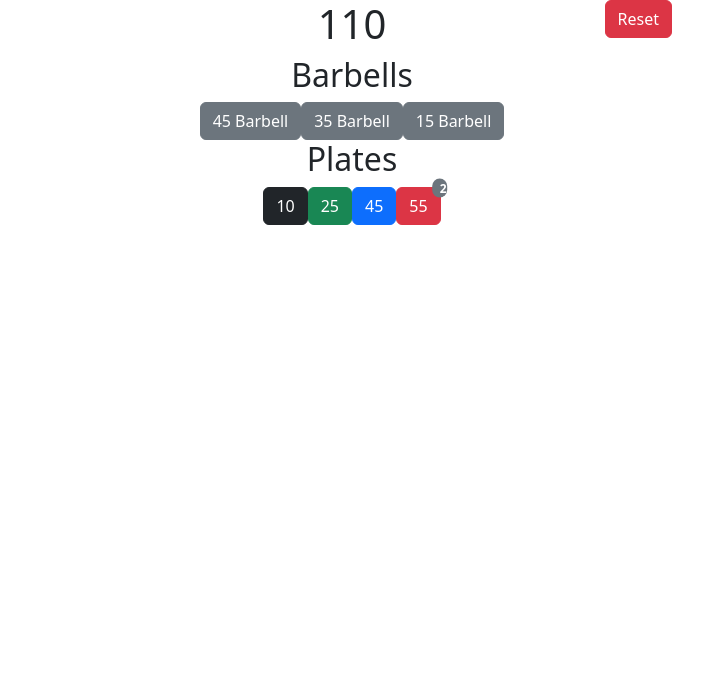
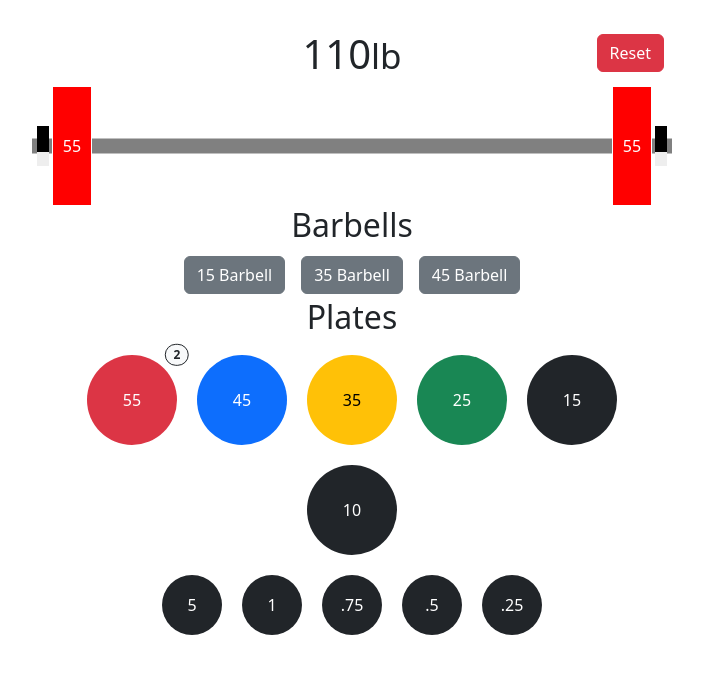
Before and after one commit to nikibrown/next-barbell-calculator, a Next.js app: page / in a window 1280 px wide. Both pictures are taken after a click on the button "55". Shown: the top 674 px of the page, without its empty margins (288-991 px from the left). Built offline with nearby package versions, Linux system fonts and the light colour scheme.

Commit message:
i changed alot of things haha

```diff
--- /dev/null
+++ b/components/Barbell.js
@@ -0,0 +1,36 @@
+import { useState, useEffect } from "react";
+export default function Barbell({weightNum, onPress, disableBarbell, reset, setReset}) {
+
+	const [checked, setChecked] = useState(false)
+
+    const updateChecked = () => {
+        if (!disableBarbell) {
+            setChecked(true)
+        }
+	}
+
+    useEffect(() => {
+        if(reset){
+            setChecked(false)
+            setReset(false)
+        }
+      }, [reset]);
+
+    return (
+        <span
+			style={{display: "inline-block"}}
+			onClick={updateChecked}
+		>
+            <button
+                type="button"
+                className="btn btn-secondary"
+                onClick={onPress}
+                disabled={disableBarbell}
+            >
+
+                { checked ? "✔" : ""} {weightNum} Barbell
+
+            </button>
+        </span>
+    )
+}
--- /dev/null
+++ b/components/Plate.js
@@ -0,0 +1,42 @@
+import { useState, useEffect } from "react";
+
+export default function Plate({weightNum, onPress, classNames, reset, setReset }) {
+	const [plateCount, setPlateCount] = useState(0)
+	let noZeroWeightNum = weightNum.toString()
+	noZeroWeightNum = noZeroWeightNum.replace("0.",".")
+
+	const updatePlate = () => {
+		setPlateCount(plateCount + 2)
+	}
+
+	useEffect(() => {
+        if(reset){
+            setPlateCount(0)
+			setReset(false)
+        }
+      }, [reset]);
+
+
+	return (
+		<span
+			style={{display: "inline-block"}}
+			onClick={updatePlate}
+		>
+			<button
+				type="button"
+				className={classNames}
+				onClick={onPress}
+			>
+				{noZeroWeightNum}
+
+
+				{ plateCount > 0 ?
+					<span className="text-dark position-absolute top-0 start-100 translate-middle badge rounded-pill bg-light border border-dark">
+						{plateCount}
+					</span>
+				: null }
+
+	  		</button>
+		</span>
+	)
+}
--- /dev/null
+++ b/components/PlateOnBarbell.js
@@ -0,0 +1,12 @@
+export default function PlateOnBarbell({weightNum, onPress, disableBarbell, reset, setReset}) {
+
+	let className
+
+    // switch statement to assign a classname based on the weightNum in the array?
+
+    return (
+        <span className={`barbell-plate barbell-plate-${weightNum}`}>
+            <span>{weightNum}</span>
+        </span>
+    )
+}
--- a/components/hello-world.module.scss
+++ /dev/null
@@ -1,5 +0,0 @@
-$color: red;
-
-.hello {
-  color: $color;
-}
--- a/pages/_app.js
+++ b/pages/_app.js
@@ -1,3 +1,4 @@
+import "bootstrap/dist/css/bootstrap.css"
 import '../styles.scss'
 
 function MyApp({ Component, pageProps }) {
--- a/pages/index.js
+++ b/pages/index.js
@@ -1,230 +1,184 @@
-import React, { useState } from "react";
-import "bootstrap/dist/css/bootstrap.css"
+import { useState } from "react";
+import Plate from "../components/Plate"
+import Barbell from "../components/Barbell"
+import PlateOnBarbell from "../components/PlateOnBarbell"
 
 export default function Calculator() {
+
+	// data to map through
+
+	const barbells = [15, 35, 45]
+
+	const smallPlates = [
+		{
+			weight: 5,
+			styles: "btn-dark weight-sm"
+		},
+		{
+			weight: 1,
+			styles: "btn-dark weight-sm"
+		},
+		{
+			weight: .75,
+			styles: "btn-dark weight-sm"
+		},
+		{
+			weight: .5,
+			styles: "btn-dark weight-sm"
+		},
+		{
+			weight: .25,
+			styles: "btn-dark weight-sm"
+		}
+	]
+
+	const largePlates = [
+		{
+			weight: 55,
+			styles: "btn-danger weight-lg"
+		},
+		{
+			weight: 45,
+			styles: "btn-primary weight-lg"
+		},
+		{
+			weight: 35,
+			styles: "btn-warning weight-lg"
+		},
+		{
+			weight: 25,
+			styles: "btn-success weight-lg"
+		},
+		{
+			weight: 15,
+			styles: "btn-dark weight-lg"
+		},
+
+		{
+			weight: 10,
+			styles: "btn-dark weight-lg"
+		}
+	]
 
 	// add up the total weight
 	const [weight, setWeight] = useState(0)
 
-	// Pounds or Kilos
-	const [unit, setUnits] = useState("Pounds")
+	// store clicked plates in a state array
+	const [platesOnBarbell, setPlatesOnBarbell] = useState([])
+
+	const [platesOnBarbellReversed, setPlatesOnBarbellReversed] = useState([])
+
+	const [showClips, setShowClips] = useState(false)
+
+
+	// state of barbells - disable after barbell is selected - false by default
+	const [disableBarbell, setBarbell] = useState(false)
+
+	// reset button
+	const [reset, setReset] = useState(false)
 
 
 	const addWeight = (weightPlate) => {
-		// weightPlate * 2 as we load the barbell evenly
 		setWeight(weight + (weightPlate * 2 ))
-		// setIsClicked(true)
-		// setPlateCount(plateCount + 2)
+		// adds the clicked weightPlate to the end of the platesOnBarbell array
+		setPlatesOnBarbell(current => [...current, weightPlate]);
+		// adds the clicked weightPlate to the beginning of the platesOnBarbell array
+		setPlatesOnBarbellReversed(current => [weightPlate, ...current]);
+		setShowClips(true)
 	}
 
 	const addBarbellWeight = (barbellWeight) => {
 		setWeight(weight + barbellWeight)
+		setBarbell(true)
 	}
 
-	const reset = () =>{
+	const resetEverything = () => {
+		setReset(true)
 		setWeight(0)
-		setUnits(null)
-		// how to reset plateCount inside of <Plate />?
+		setBarbell(false)
+		setPlatesOnBarbell([])
+		setPlatesOnBarbellReversed([])
+		setShowClips(false)
 	}
 
 	return (
 		<div className="app text-center position-relative">
-
-			{/* {unit} */}
-
-			<button className="reset btn btn-small btn-danger position-absolute top-0 end-0" onClick={reset}>Reset</button>
+			<button
+				className="reset btn btn-small btn-danger position-absolute top-0 end-0"
+				onClick={() => resetEverything()}>
+				Reset
+			</button>
 
 			<h1>
-				{weight}
-				{/* <span className="pounds">lb</span><span className="kilos">kg</span> */}
+				{weight}<small>lb</small>
+			</h1>
+			<div className="barbell-weights">
 
-			</h1>
+				<div className={showClips ? "left-weights weights show-clips" : "left-weights weights "}>
 
-			{/* <h2>Units of Measurement</h2>
+					{platesOnBarbellReversed.map((weightNum, index) => (
+						<PlateOnBarbell
+							weightNum={weightNum}
+							key={index}
+						/>
+					))}
+				</div>
 
-			<button
-				type="button"
-				className="btn btn-secondary"
-				onClick={() => setUnits("Pounds")}
-			>
-        		Pounds
-      		</button>
+				<div className={showClips ? "right-weights weights show-clips" : "left-weights weights "}>
+					{platesOnBarbell.map((weightNum, index) => (
+						<PlateOnBarbell
+							weightNum={weightNum}
+							key={index}
+						/>
+					))}
 
-			  <button
-				type="button"
-				className="btn btn-secondary"
-				onClick={() => setUnits("Kilos")}
-			>
-        		Kilos
-      		</button> */}
+				</div>
+
+			</div>
 
 			<h2>Barbells</h2>
 
-			<button
-				type="button"
-				className="btn btn-secondary"
-				onClick={() => addBarbellWeight(45)}>
-        		45 Barbell
-      		</button>
-
-			<button
-				type="button"
-				className="btn btn-secondary"
-				onClick={() => addBarbellWeight(35)}
-			>
-        		35 Barbell
-      		</button>
-
-			  <button
-				type="button"
-				className="btn btn-secondary"
-				onClick={() => addBarbellWeight(15)}
-			>
-        		15 Barbell
-      		</button>
+			{barbells.map((barbellWeight, index) => (
+				<Barbell
+					weightNum={barbellWeight}
+					onPress={() => {addBarbellWeight(barbellWeight)}}
+					disableBarbell={disableBarbell}
+					reset={reset}
+					setReset={setReset}
+					key={index}
+				/>
+			))}
 
 			<h2>Plates</h2>
 
-			<Plate
-				classNames="btn btn-dark position-relative"
-				weightNum={10}
-				onPress={() => addWeight(10)}
-			/>
+			<div>
+				{largePlates.map((plate, index) => (
+					<Plate
+						classNames={`btn btn-plate position-relative ${plate.styles}`}
+						weightNum={plate.weight}
+						onPress={() => addWeight(plate.weight)}
+						reset={reset}
+						setReset={setReset}
+						key={index}
+					/>
+				))}
 
-			<Plate
-				classNames="btn btn-success position-relative"
-				weightNum={25}
-				onPress={() => addWeight(25)}
-			/>
+			</div>
 
-			<Plate
-				classNames="btn btn-primary position-relative"
-				weightNum={45}
-				onPress={() => addWeight(45)}
-			/>
+			<div>
 
-			<Plate
-				classNames="btn btn-danger position-relative"
-				weightNum={55}
-				onPress={() => addWeight(55)}
-			/>
+				{smallPlates.map((plate, index) => (
+					<Plate
+						classNames={`btn btn-plate position-relative ${plate.styles}`}
+						weightNum={plate.weight}
+						onPress={() => addWeight(plate.weight)}
+						reset={reset}
+						setReset={setReset}
+						key={index}
+					/>
+				))}
+			</div>
+
 		</div>
 	)
 }
-
-export function Plate({weightNum, onPress, classNames}) {
-	// count of each type of plates = how to get this per plate?
-	const [plateCount, setPlateCount] = useState(0)
-
-	const updatePlate = () => {
-		setPlateCount(plateCount + 2)
-	}
-
-	return (
-		<span
-			style={{display: "inline-block"}}
-			onClick={updatePlate}
-		>
-			<button
-				type="button"
-				className={classNames}
-				onClick={onPress}
-			>
-				{weightNum}
-
-				{ plateCount > 0 ? <span className="position-absolute top-0 start-100 translate-middle badge rounded-pill bg-secondary">{plateCount}</span> : null }
-
-	  		</button>
-		</span>
-	)
-}
-
-{/* <button
-				className="btn btn-dark position-relative"
-				// onClick={() => addWeight(.25)}
-
-				onClick={() => setPlateCount(plateCount + 2)}
-			>
-        		+ .25 <span className="pounds">lb</span><span className="kilos">kg</span>
-      		</button>
-
-			<button
-				className="btn btn-dark position-relative"
-				onClick={() => addWeight(.5)}
-			>
-        		+ .5 <span className="pounds">lb</span><span className="kilos">kg</span>
-      		</button>
-
-			<button
-				className="btn btn-dark position-relative"
-				onClick={() => addWeight(.75)}
-			>
-        		+ .75 <span className="pounds">lb</span><span className="kilos">kg</span>
-      		</button>
-
-			<button
-				className="btn btn-dark position-relative"
-				onClick={() => addWeight(1)}
-			>
-        		+ 1 <span className="pounds">lb</span><span className="kilos">kg</span>
-      		</button>
-
-
-			<button
-				className="btn btn-dark position-relative"
-				onClick={() => addWeight(2.5)}
-			>
-        		+ 2.5 <span className="pounds">lb</span><span className="kilos">kg</span>
-      		</button>
-
-
-			<button
-				className={isClicked ? "active btn btn-dark position-relative " : "btn btn-dark position-relative"}
-				onClick={() => addWeight(5)}
-
-			>
-        		+ 5 <span className="pounds">lb</span><span className="kilos">kg</span>
-      		</button>
-
-			<button
-				className="btn btn-dark position-relative"
-				onClick={() => addWeight(10)}>
-        		+ 10 <span className="pounds">lb</span><span className="kilos">kg</span>
-      		</button>
-
-			<button
-				className="btn btn-dark position-relative"
-			  	onClick={() => addWeight(15)}>
-        		+ 15 <span className="pounds">lb</span><span className="kilos">kg</span>
-      		</button>
-
-			<button
-				className="btn btn-success position-relative"
-				onClick={() => addWeight(25)}>
-        		+ 25 <span className="pounds">lb</span><span className="kilos">kg</span>
-      		</button>
-
-			<button
-				className="btn btn-warning position-relative"
-				onClick={() => addWeight(35)}>
-        		+ 35 <span className="pounds">lb</span><span className="kilos">kg</span>
-      		</button>
-
-			<button
-				className="btn btn-primary position-relative"
-				onClick={() => addWeight(45)}>
-        		+ 45 <span className="pounds">lb</span><span className="kilos">kg</span>
-				<span className="position-absolute top-0 start-100 translate-middle badge rounded-pill bg-secondary">{plateCount}</span>
-			</button> */}
-
-
-
-			{/* <button
-				className="btn btn-danger position-relative"
-				onClick={() => addWeight(55)}
-			>
-        		+ 55 <span className="pounds">lb</span><span className="kilos">kg</span>
-
-
-
-      		</button> */}
--- a/styles.scss
+++ b/styles.scss
@@ -1,5 +1,5 @@
 .app {
-	margin: 0 auto;
+	margin: 30px auto;
 	width: 50vw;
 }
 
@@ -15,21 +15,26 @@ main {
 }
 
 .weight-lg {
-	min-width: 70px;
-	min-height: 70px;
+	min-width: 90px;
+	min-height: 90px;
 }
 
 .weight-sm {
-	min-width: 50px;
-	min-height: 50px;
+	min-width: 60px;
+	min-height: 60px;
 }
 
 .btn {
 	position: relative;
+	margin: 0.25rem 0.5rem;
 }
 
 .btn:hover {
 	cursor: pointer;
+}
+
+.btn:disabled {
+	cursor: not-allowed!important;
 }
 
 .btn-plate {
@@ -38,9 +43,6 @@ main {
 	margin: 10px;
 }
 
-
-
-
 .btn:focus,
 .btn:active,
 .btn:not([disabled]):not(.disabled):active {
@@ -48,12 +50,12 @@ main {
 }
 
 .btn .badge {
-	position: absolute;
-	bottom: -5px;
-	right: -5px;
+	// position: absolute;
+	// bottom: -5px;
+	// right: -5px;
 	z-index: 10;
-	top: auto;
-	height: 19px;
+	// top: auto;
+	// height: 19px;
 }
 
 @media screen and (max-width: 900px) {
@@ -127,3 +129,108 @@ main {
 .btn-dark.btn-barbell-15:hover {
 	border-color: var(--gray);
 }
+
+
+.barbell-weights {
+	height: 120px;
+	display: flex;
+	align-items: center;
+	justify-content: space-between;
+	padding: 50px 0;
+	width: 100%;
+	position: relative;
+	z-index: 1;
+	&:after {
+		content:  "";
+		width: 100%;
+		height: 15px;
+		background-color: gray;
+		position: absolute;
+		top: 50%;
+		left: 0;
+		transform: translateY(-50%);
+		z-index: -1;
+	}
+}
+
+.weights {
+	display: flex;
+	position: relative;
+}
+
+
+.left-weights {
+	margin-left: 20px;
+
+	&.show-clips {
+		&:before {
+			content: "";
+			background: linear-gradient(0deg, #eee 0%, #eee 35%, #000 35%, #000 100%);
+			width: 12px;
+			height: 40px;
+			position: absolute;
+			left: -15px;
+			top: 50%;
+			transform: translateY(-50%);
+			z-index: 1;
+		}
+	}
+}
+
+
+.right-weights {
+	margin-right: 20px;
+	&.show-clips {
+		&:after {
+			content: "";
+			background: linear-gradient(0deg, #eee 0%, #eee 35%, #000 35%, #000 100%);
+			width: 12px;
+			height: 40px;
+			position: absolute;
+			right: -15px;
+			top: 50%;
+			transform: translateY(-50%);
+			z-index: 1;
+		}
+	}
+}
+
+.barbell-plate {
+	color: #fff;
+	display: flex;
+	align-items: center;
+	justify-content: center;
+	width: 40px;
+	height: 120px;
+	z-index: 1;
+	border: 1px solid #fff;
+}
+
+
+.barbell-plate-55 {
+	background-color: red;
+}
+
+.barbell-plate-45 {
+	background-color: blue;
+}
+
+.barbell-plate-35 {
+	background-color: yellow;
+}
+
+.barbell-plate-25 {
+	background-color: green;
+}
+
+.barbell-plate-15 {
+	background-color: black;
+	width: 20px;
+}
+
+
+
+.barbell-plate-10 {
+	background-color: black;
+	width: 20px;
+}
```
Also changed, not shown: components/hello-world.js (deleted, +0 -9 lines).
